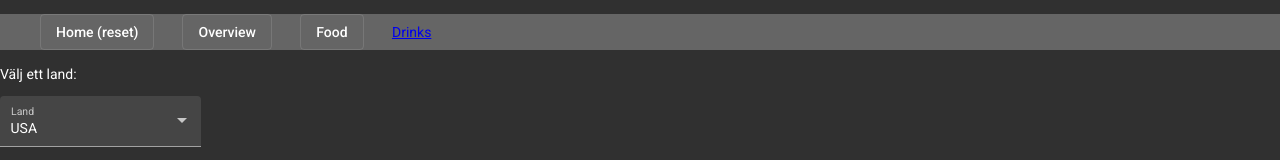
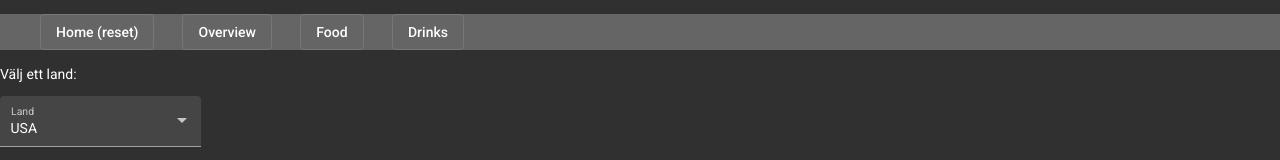
Before and after one commit to sara-hult/WebProg_Project, an Angular app in the folder app/: page / in a window 1280 px wide. Shown: the top 160 px of the page. Built offline with nearby package versions, Linux system fonts and the light colour scheme.

Commit message:
Button name

```diff
--- a/app/src/app/app.component.html
+++ b/app/src/app/app.component.html
@@ -10,7 +10,7 @@
             <a mat-stroked-button [routerLink]="['/food', correctCountry]">Food</a>
         </li>
         <li>
-            <a mat-mat-stroked-button [routerLink]="['/drinks', correctCountry]">Drinks</a>
+            <a mat-stroked-button [routerLink]="['/drinks', correctCountry]">Drinks</a>
         </li>
     </ul>
 </nav>
```
